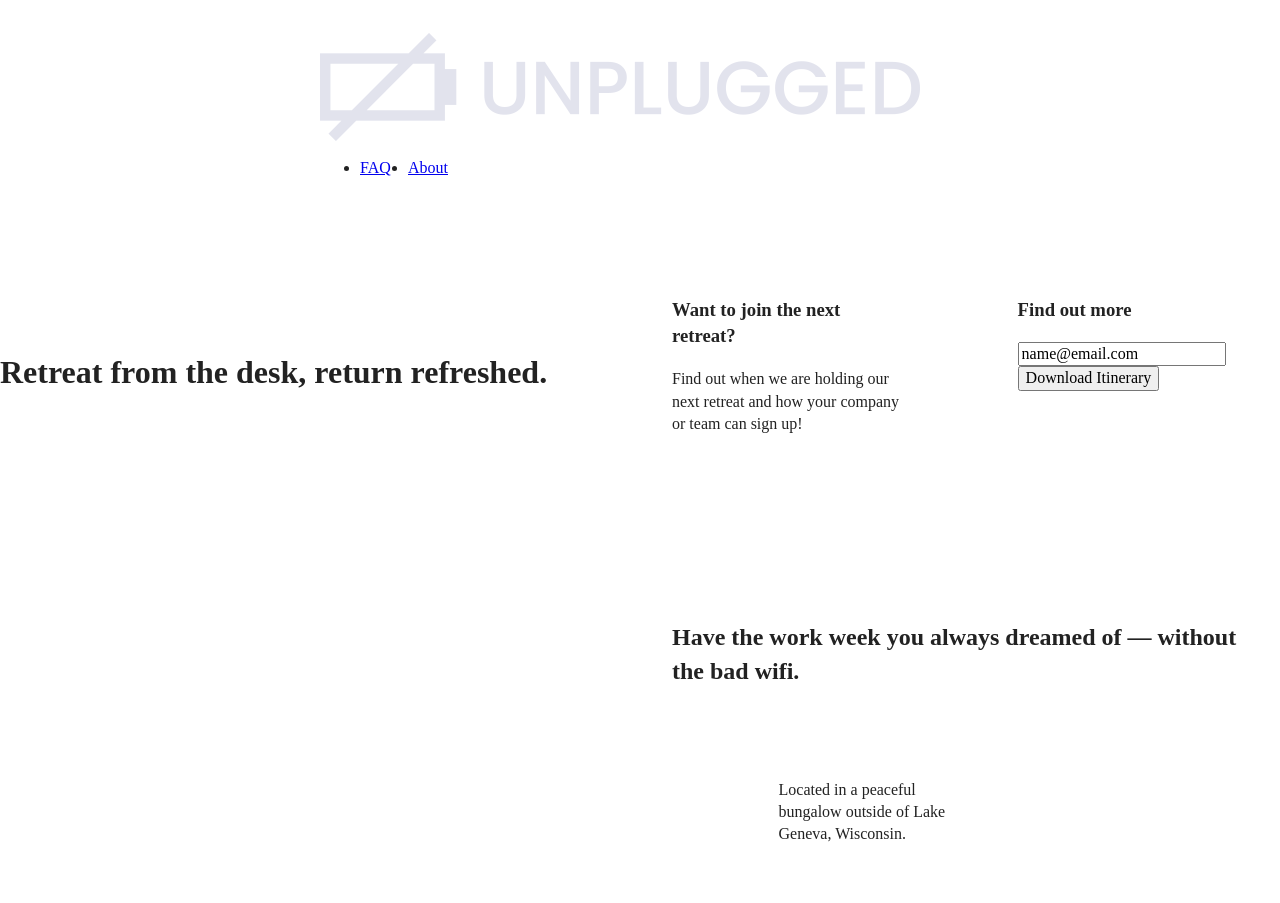
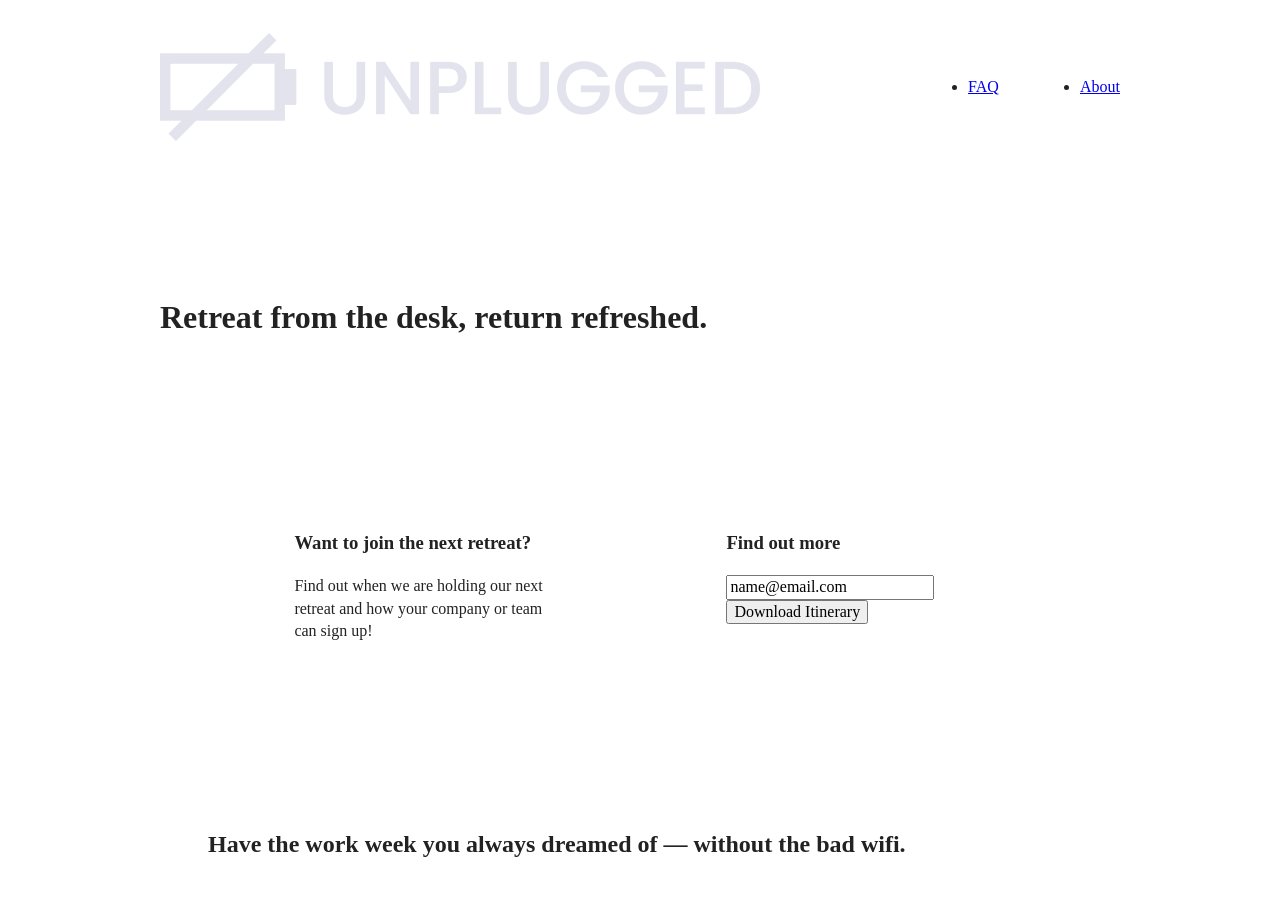
Before and after one commit to paulinelapresta/unplugged-retreat, a website: page index.html in a window 1280 px wide. Shown: the top 903 px of the page. Drawn offline with Linux system fonts and the light colour scheme; files whose address does not match are found by name.

Commit message:
Wrote code for desktop styles

```diff
--- a/css/main.css
+++ b/css/main.css
@@ -463,7 +463,7 @@ textarea {
     width: 100%;
   }
 
-  /* About */
+  /***** About *****/
 
   .mission-content {
     display: flex;
@@ -486,7 +486,7 @@ textarea {
     align-items: flex-start;
   }
 
-  /* FAQ */
+  /***** FAQ *****/
 
   .faq .content-wrapper {
     justify-content: space-between;
@@ -504,6 +504,57 @@ textarea {
 @media only screen and (min-width: 1200px) {
   /* Desktop styles here */
 }
+
+  .content-wrapper {
+    max-width: 960px;
+  }
+
+  /***** Homepage *****/
+  /* Hero */
+
+  .hero-area h1 {
+    width: 60%;
+  }
+
+  /* Aside */
+
+  aside .content-wrapper {
+    justify-content: space-around;
+  }
+
+  aside .content-wrapper .form-description,
+  aside .content-wrapper .form {
+    width: 30%;
+  }
+
+  /* Features */
+
+  .features h2 {
+    width: 90%;
+  }
+
+  .features article {
+    flex-basis: 33%;
+  }
+
+  /* Reviews */
+
+  .reviews article div {
+    width: 42%;
+  }
+
+  /***** About *****/
+
+  .mission h2,
+  .contact-section .content-wrapper h2 {
+    width: 95%;
+  }
+
+  /***** FAQ *****/
+
+  .faq h2 {
+    width: 100%;
+  }
 
 /* ==========================================================================
    Print styles.
```
